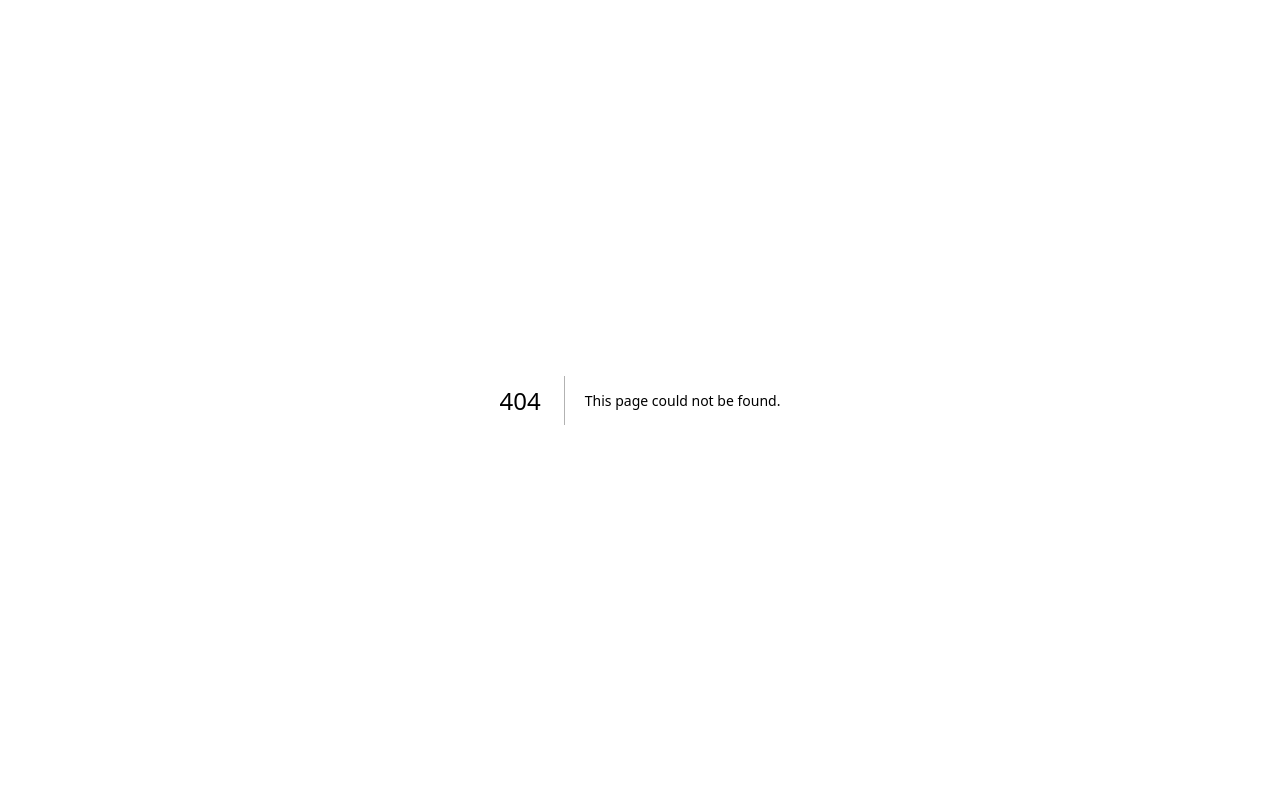
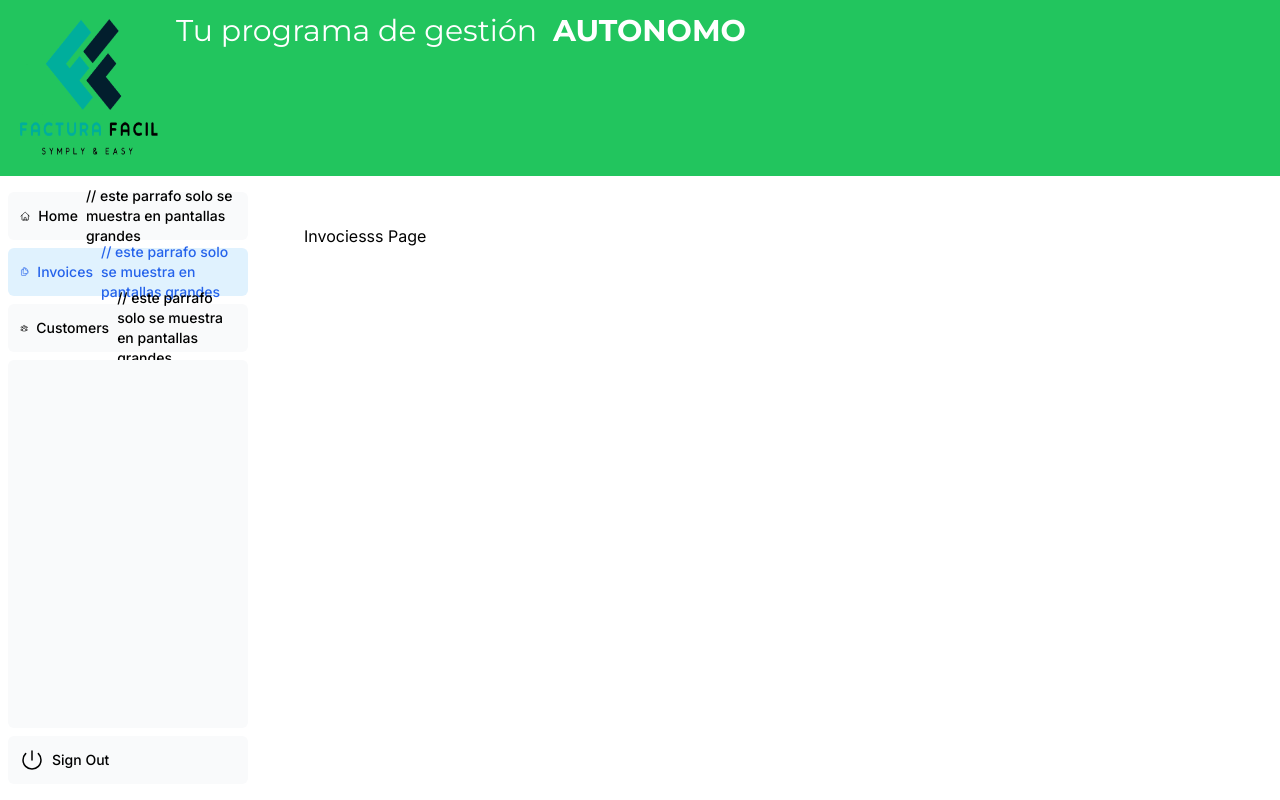
Before and after one commit to luisff73/FacturaFacil, a Next.js app: page /dashboard/invoices in a window 1280 px wide. Before the commit this address had no page. Built offline with nearby package versions, Linux system fonts and the light colour scheme; a web font is replaced by a local one.

Commit message:
acabado menu

```diff
--- /dev/null
+++ b/app/dashboard/customers/page.tsx
@@ -0,0 +1,3 @@
+export default function Page() {
+    return <p>Customers Page</p>;
+}
--- /dev/null
+++ b/app/dashboard/invoices/page.tsx
@@ -0,0 +1,4 @@
+import Layout from '@/app/dashboard/layout';
+export default function Page() {
+    return <p>Invociesss Page</p>;
+}
--- /dev/null
+++ b/app/dashboard/layout.tsx
@@ -0,0 +1,21 @@
+import SideNav from '@/app/ui/dashboard/sidenav';
+import FacturaFacilLogo from '@/app/ui/factura-facil';
+import { inter } from '@/app/ui/fonts';
+
+export default function RootLayout({ children }: { children: React.ReactNode }) {
+  return (
+    <div className="flex h-screen flex-col">
+      <div className="w-full flex-none">
+        <FacturaFacilLogo />
+      </div>
+      <div className="flex flex-grow flex-col md:flex-row md:overflow-hidden">
+        <div className="w-full flex-none md:w-64">
+          <SideNav />
+        </div>
+        <div className="flex-grow p-6 md:overflow-y-auto md:p-12">
+          {children}
+        </div>
+      </div>
+    </div>
+  );
+}
--- /dev/null
+++ b/app/dashboard/page.tsx
@@ -0,0 +1,3 @@
+export default function Page() {
+    return <p>Dashboard Page</p>;
+}
--- a/app/page.tsx
+++ b/app/page.tsx
@@ -9,6 +9,8 @@
   return (
     <main className="flex min-h-screen flex-col p-6">
       {/* <div className={styles.shape}  ejemplo de utilizacion de css personalizado esta clase esta en home.module.css/>  */}
+
+      {/* ahora este componente esta en el layout */}
       <div className="flex h-auto w-full shrink-0 items-end rounded-lg bg-green-500 p-4 md:h-50 md:w-full">
         <FacturaFacilLogo />
       </div>
--- a/app/ui/dashboard/nav-links.tsx
+++ b/app/ui/dashboard/nav-links.tsx
@@ -1,8 +1,14 @@
+'use client';
+
 import {
   UserGroupIcon,
   HomeIcon,
   DocumentDuplicateIcon,
 } from '@heroicons/react/24/outline';
+import Link from 'next/link'; // importa el componente Link de next
+import { usePathname } from 'next/navigation';// importa el hook usePathname de next
+import clsx from 'clsx'; // importa la libreria clsx
+
 
 // Map of links to display in the side navigation.
 // Depending on the size of the application, this would be stored in a database.
@@ -17,19 +23,25 @@
 ];
 
 export default function NavLinks() {
+  const pathname = usePathname();
   return (
     <>
       {links.map((link) => {
-        const LinkIcon = link.icon;
+        const LinkIcon = link.icon; // LinkIcon es el icono que se va a mostrar en el link
         return (
-          <a
+          <Link // Link es un componente de next que permite navegar entre paginas sin recargar la pagina
             key={link.name}
             href={link.href}
-            className="flex h-[48px] grow items-center justify-center gap-2 rounded-md bg-gray-50 p-3 text-sm font-medium hover:bg-sky-100 hover:text-green-600 md:flex-none md:justify-start md:p-2 md:px-3"
+            className={clsx( // clsx es una libreria que permite concatenar clases de forma dinamica
+              'flex h-[48px] grow items-center justify-center gap-2 rounded-md bg-gray-50 p-3 text-sm font-medium hover:bg-sky-100 hover:text-blue-600 md:flex-none md:justify-start md:p-2 md:px-3',
+              {
+                'bg-sky-100 text-blue-600': pathname === link.href,
+              },
+            )}
           >
             <LinkIcon className="w-6" />
-            <p className="hidden md:block">{link.name}</p>
-          </a>
+            <p className="hidden md:block">{link.name}</p> // este parrafo solo se muestra en pantallas grandes
+          </Link>
         );
       })}
     </>
--- a/app/ui/dashboard/sidenav.tsx
+++ b/app/ui/dashboard/sidenav.tsx
@@ -1,19 +1,12 @@
-import Link from 'next/link';
+//import Link from 'next/link';
 import NavLinks from '@/app/ui/dashboard/nav-links';
-import FacturaFacilLogo from '@/app/ui/factura-facil';
+//import FacturaFacilLogo from '@/app/ui/factura-facil';
 import { PowerIcon } from '@heroicons/react/24/outline';
 
 export default function SideNav() {
   return (
     <div className="flex h-full flex-col px-3 py-4 md:px-2">
-      <Link
-        className="mb-2 flex h-20 items-end justify-start rounded-md bg-green-600 p-4 md:h-40"
-        href="/"
-      >
-        <div className="w-32 text-white md:w-40">
-          <FacturaFacilLogo />
-        </div>
-      </Link>
+
       <div className="flex grow flex-row justify-between space-x-2 md:flex-col md:space-x-0 md:space-y-2">
         <NavLinks />
         <div className="hidden h-auto w-full grow rounded-md bg-gray-50 md:block"></div>
--- a/app/ui/factura-facil.tsx
+++ b/app/ui/factura-facil.tsx
@@ -4,15 +4,18 @@
 
 export default function FacturaFacilLogo() {
   return (
-    <div className={`${roboto.className} flex flex-row md:flex-row flex-wrap items-start leading-none text-white`}>
-      <Image
+  //<div className={`${roboto.className} flex flex-col md:flex-row flex-wrap items-start leading-none text-white`}>
+  //<div className={`${roboto.className} flex flex-col md:flex-row items-center md:items-start leading-none text-white w-full`}>
+    <div className={`${roboto.className} flex flex-col md:flex-row items-center md:items-start leading-none text-white w-full bg-green-500 p-4`}>
+
+    <Image
         src="/facturafacil_logo.png" // Ruta pública
         width={160}
         height={140}
         alt="Logo Factura Fácil"
         className="h-20 w-20 md:h-36 md:w-36 self-start"
       />
-      <div className="flex flex-col md:flex-row ml-4">
+      <div className="flex flex-col md:flex-row ml-4 items-start">
         <p className="text-[15px] md:text-[30px] self-start mr-4">Tu programa de gestión</p>
         <p className="text-[15px] md:text-[30px] self-start md:font-bold">AUTONOMO</p>
       </div>
```
